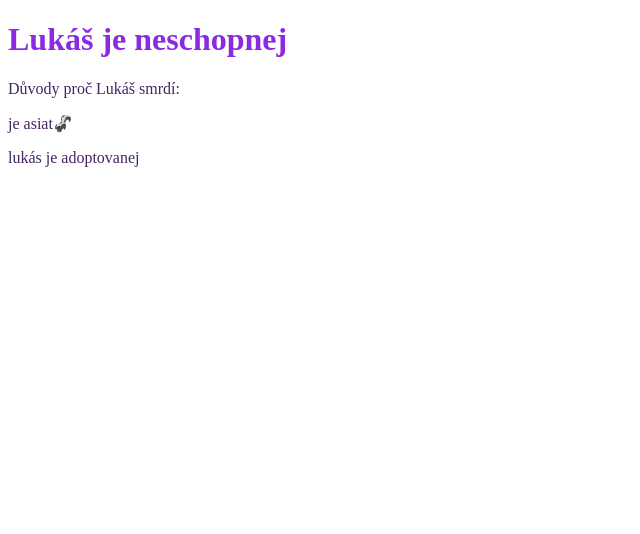
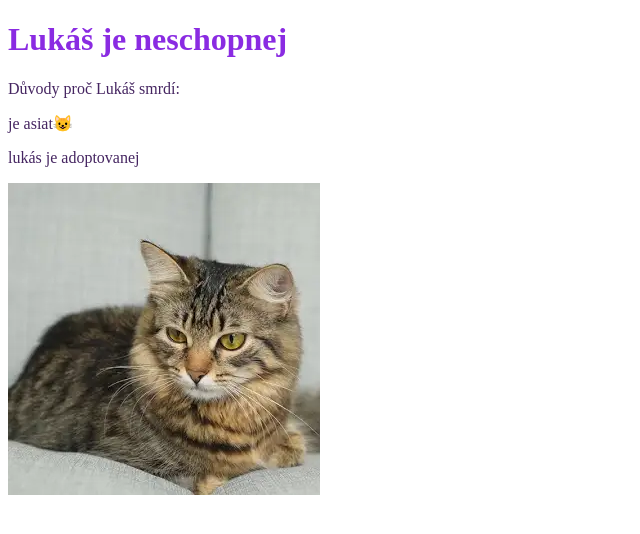
Before and after one commit to Fun-Ding-Dung/Velka-4, a plain HTML site: page THE UKOL.html in a window 1280 px wide. Shown: the whole page, without its empty margins (0-640 px from the left). Drawn offline with Linux system fonts and the light colour scheme.

Commit message:
Změna zvírátek

```diff
--- a/THE UKOL.html
+++ b/THE UKOL.html
@@ -17,9 +17,9 @@
     <h1>Lukáš je neschopnej</h1>
     <div>
         <p>Důvody proč Lukáš smrdí:</p>
-        <p>je asiat🦨</p>
+        <p>je asiat😺</p>
         <p>lukás je adoptovanej</p>
-        <img src="Borila.jpg" alt="">
+        <img src="stažený soubor.webp" alt="">
     </div>
 
 
```
Also changed, not shown: gorila.jpg (deleted), stažený soubor.webp (added).
